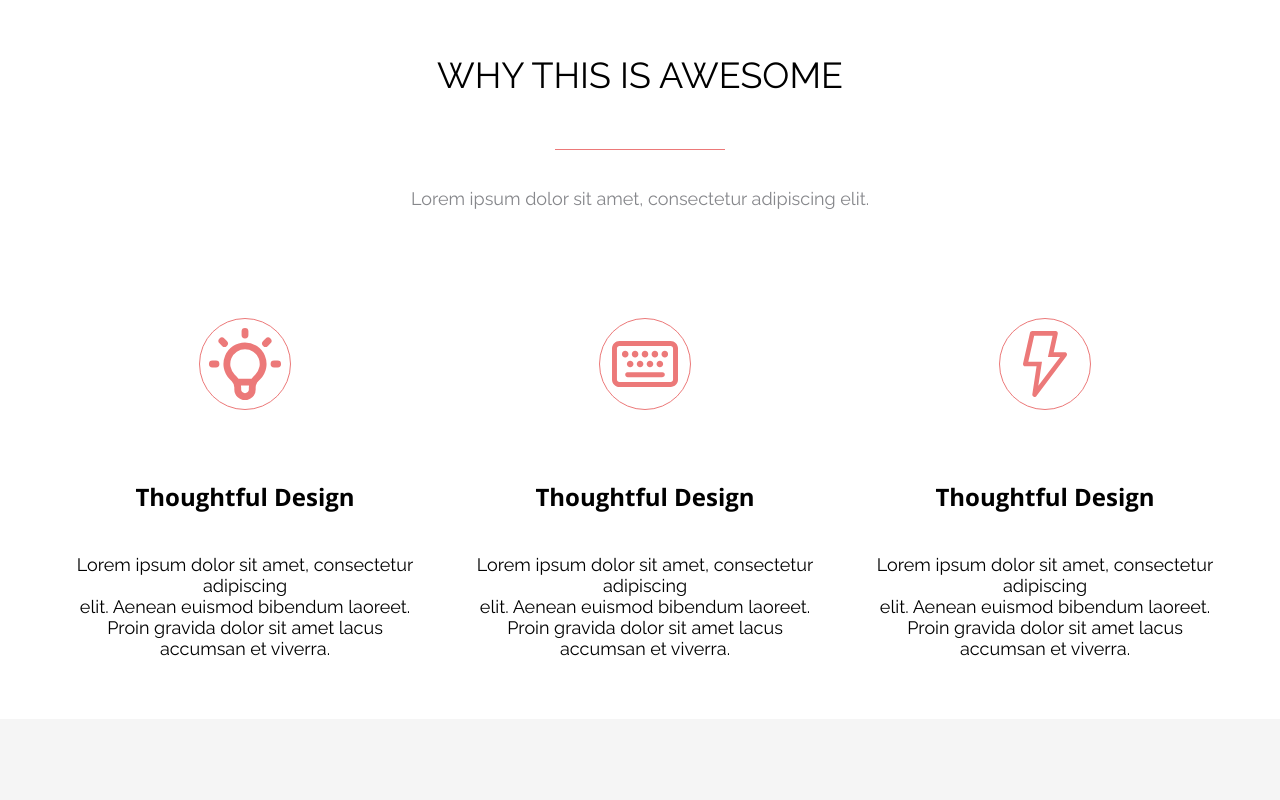
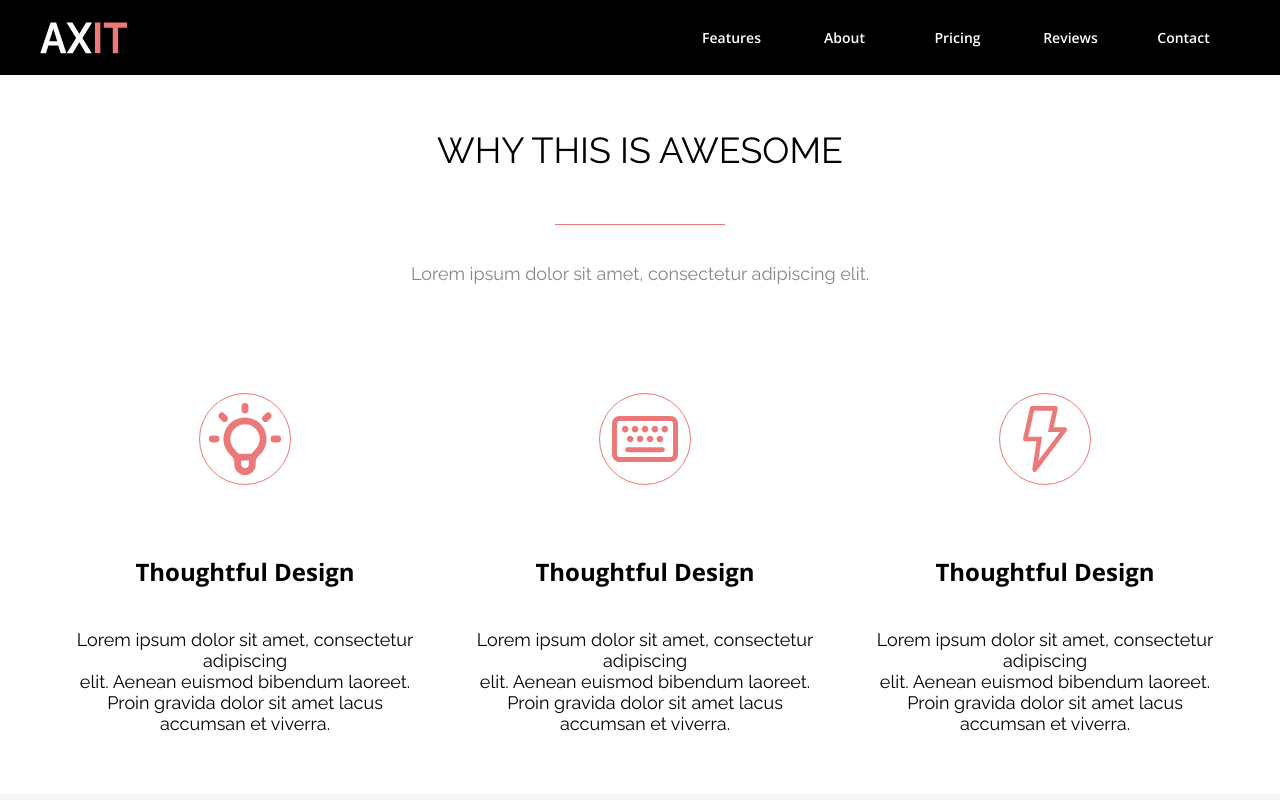
Before and after one commit to AMGrobovski/first_work, a plain HTML site: page index.html in a window 1280 px wide. Shown: the top 800 px of the page. Drawn offline with nearby package versions, Linux system fonts and the light colour scheme.

Commit message:
added header

```diff
--- a/index.html
+++ b/index.html
@@ -9,6 +9,24 @@
 </head>
 
 <body>
+	<header class="header">
+		<div class="header__container">
+			<div class="header__row">
+				<div class="header__logo">
+					<img src="img/logo.svg" alt="">
+				</div>
+				<div class="header__navigation">
+					<nav>
+						<a href="#">features</a>
+						<a href="#">About</a>
+						<a href="#">Pricing</a>
+						<a href="#">Reviews</a>
+						<a href="#">Contact</a>
+					</nav>
+				</div>
+			</div>
+		</div>
+	</header>
 	<section class="awesome">
 		<div class="container">
 			<div class="awesome__title title">
--- a/scss/style.scss
+++ b/scss/style.scss
@@ -1,11 +1,65 @@
 @import "nullstyle.scss";
 @import "common.scss";
 @import url('https://fonts.googleapis.com/css2?family=Raleway:wght@400;700&display=swap');
-@import url('https://fonts.googleapis.com/css2?family=Open+Sans:wght@700&display=swap');
+@import url('https://fonts.googleapis.com/css2?family=Open+Sans:wght@600;700&display=swap');
 
 //-----------------------------------------------------------------------------
 
-//First block-----------------------------------------------------------------------------
+
+//block header-------------------------------------------------------------------------
+
+.header {
+	background-color: #000000;
+
+
+
+	&__container {
+		width: 1200px;
+		margin: 0 auto;
+	}
+
+	&__row {
+		display: flex;
+		justify-content: space-between;
+		align-items: center;
+	}
+
+	&__logo {}
+
+	&__navigation {
+		text-transform: capitalize;
+		font-family: 'Open Sans';
+		font-weight: 600;
+		font-size: 14px;
+		line-height: 19px;
+		height: 100%;
+
+
+		nav {
+			display: flex;
+		}
+
+		a {
+			display: flex;
+			align-items: center;
+			justify-content: center;
+			width: 113px;
+			height: 75px;
+			color: #FFFFFF;
+
+			&:hover {
+				background-color: #EC7979;
+			}
+
+			&:active {
+				background-color: #AB4949;
+			}
+		}
+	}
+
+}
+
+//block awesome-----------------------------------------------------------------------------
 
 .awesome {
 	text-align: center;
@@ -57,7 +111,7 @@
 	}
 }
 
-//Second block-----------------------------------------------------------------------------
+//block pricing-----------------------------------------------------------------------------
 
 .pricing {
 	text-align: center;
@@ -126,7 +180,7 @@
 	}
 }
 
-//Third block-----------------------------------------------------------------------------
+//block review-----------------------------------------------------------------------------
 
 .review {
 	text-align: center;
```
Also changed, not shown: css/style.css, img/logo.svg (added).
